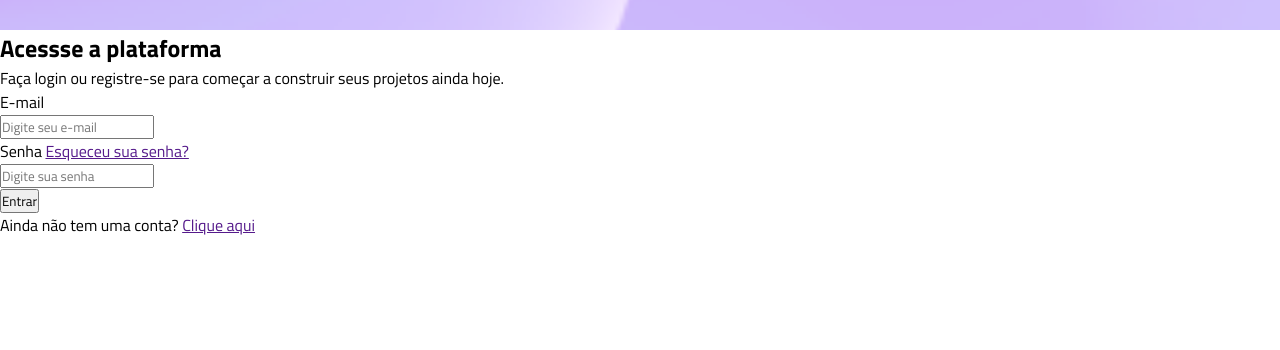
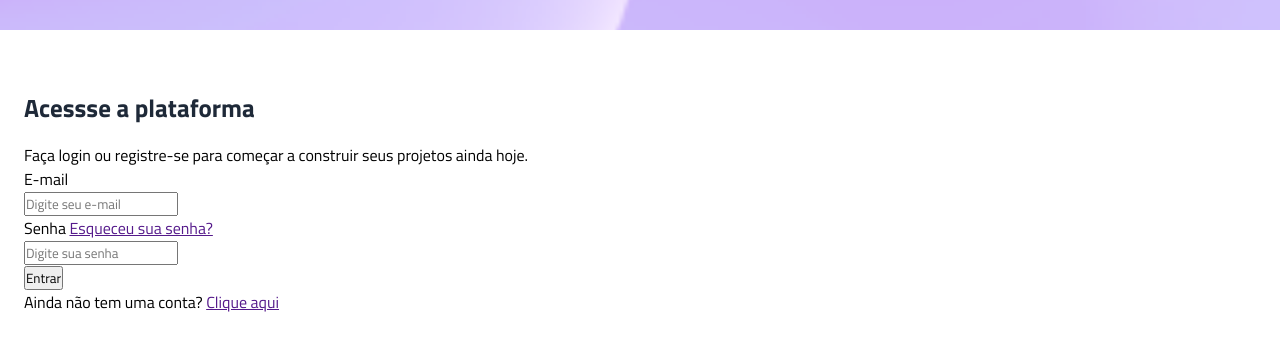
Before and after one commit to anajuh01/projeto_vertigo, a plain HTML site: page index.html in a window 1280 px wide. Shown: the part 104-454 px from the top of the page. Drawn offline with Linux system fonts and the light colour scheme.

Commit message:
ajustes da section descrição

```diff
--- a/style.css
+++ b/style.css
@@ -5,6 +5,10 @@
     font-family: 'Titillium Web', sans-serif;
 }
 
+:root{
+    --gray-800: #1E2938;
+    --gray-600: #475569;
+}
 header{
     background-image: url(./imagens/bg-mobile.png);
     background-size: cover;
@@ -12,4 +16,15 @@ header{
     display: flex;
     justify-content: center;
     align-items: center;
+    margin-bottom: 3.7rem;
 }
+
+main{
+    padding-inline: 1.5rem;
+}
+
+.descricao h1{
+    color: var(--gray-800);
+    margin-bottom: 1rem;
+    font-size: 1.5625rem;
+}
```
